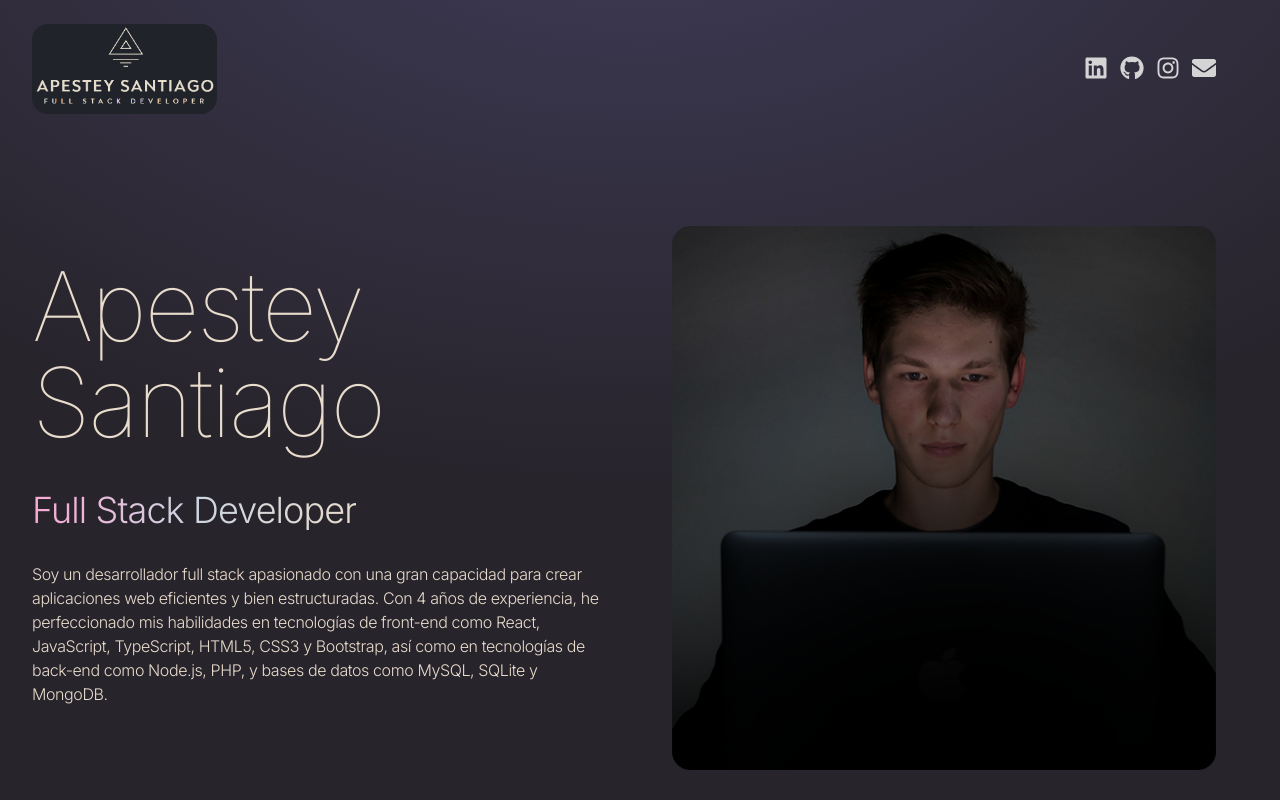
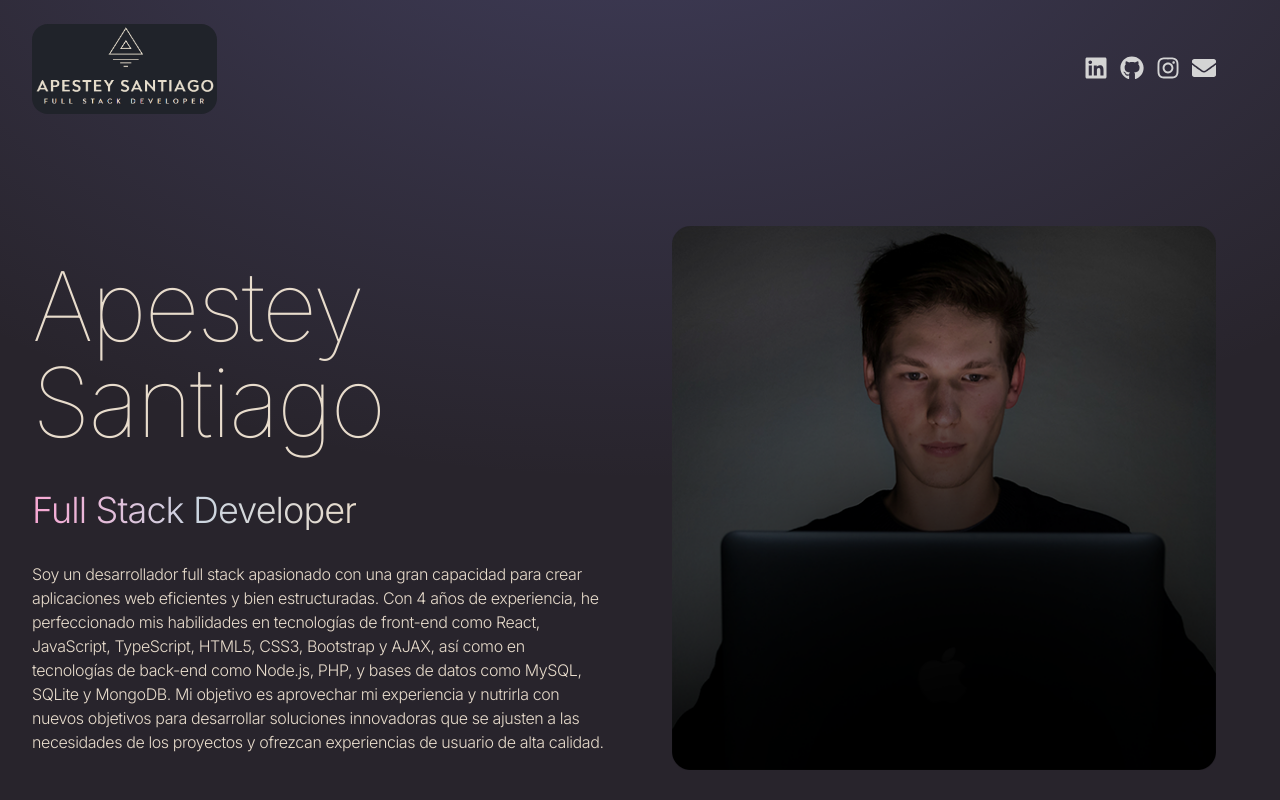
Before and after one commit to ApesteySantiago/Portfolio, a React (Vite) app: page / in a window 1280 px wide. Shown: the top 800 px of the page. Built offline with nearby package versions, Linux system fonts and the light colour scheme.

Commit message:
Cambio de Texto principal

```diff
--- a/src/constants/index.js
+++ b/src/constants/index.js
@@ -3,9 +3,9 @@ import project2 from "../assets/projects/project-2.jpg";
 import project3 from "../assets/projects/project-3.jpg";
 import project4 from "../assets/projects/project-4.jpg";
 
-export const CONTENIDO_PRINCIPAL = `Soy un desarrollador full stack apasionado con una gran capacidad para crear aplicaciones web eficientes y bien estructuradas. Con 4 años de experiencia, he perfeccionado mis habilidades en tecnologías de front-end como React, JavaScript, TypeScript, HTML5, CSS3 y Bootstrap, así como en tecnologías de back-end como Node.js, PHP, y bases de datos como MySQL, SQLite y MongoDB.`;
+export const CONTENIDO_PRINCIPAL = `Soy un desarrollador full stack apasionado con una gran capacidad para crear aplicaciones web eficientes y bien estructuradas. Con 4 años de experiencia, he perfeccionado mis habilidades en tecnologías de front-end como React, JavaScript, TypeScript, HTML5, CSS3, Bootstrap y AJAX, así como en tecnologías de back-end como Node.js, PHP, y bases de datos como MySQL, SQLite y MongoDB. Mi objetivo es aprovechar mi experiencia y nutrirla con nuevos objetivos para desarrollar soluciones innovadoras que se ajusten a las necesidades de los proyectos y ofrezcan experiencias de usuario de alta calidad.`;
 
-export const TEXTO_ACERCA = `Soy un desarrollador full stack con 4 años de experiencia, comenzando en Ingeniería Informática, donde me formé en lógica computacional y trabajé con lenguajes como C, Java y Python. Esa base me permitió avanzar hacia el desarrollo de aplicaciones, y en los últimos 2 años he adquirido buena experiencia en tecnologías tanto de front-end como ede back-end, como JavaScript, HTML5, CSS3, Bootstrap, React, PHP, AJAX, Node.js y TypeScript. También he trabajado con bases de datos coomo MySQL, SQLite y MongoDB. Mi capacidad de adaptarme rápidamente a nuevas tencologías, combinada con un enfoque en programación orientada a objetos y una habilidad destacada para la abtracción, me permite desarrollar soluciones eficientes y bien estructurasdas que se ajustan a las necesidades del proyecto.`;
+export const TEXTO_ACERCA = `Soy un desarrollador full stack con 4 años de experiencia, comenzando en Ingeniería Informática, donde me formé en lógica computacional y trabajé con lenguajes como C, Java y Python. Esa base me permitió avanzar hacia el desarrollo de aplicaciones, y en los últimos 2 años he adquirido buena experiencia en tecnologías tanto de front-end como ede back-end, como JavaScript, HTML5, CSS3, Bootstrap, React, PHP, AJAX, Node.js y TypeScript. También he trabajado con bases de datos coomo MySQL, SQLite y MongoDB. Mi capacidad de adaptarme rápidamente a nuevas tencologías, combinada con un enfoque en programación orientada a objetos y una habilidad destacada para la abtracción, me permite desarrollar soluciones eficientes y bien estructurasdas que se ajusten a las necesidades del proyecto.`;
 
 
 export const EXPERIENCES = [
```
